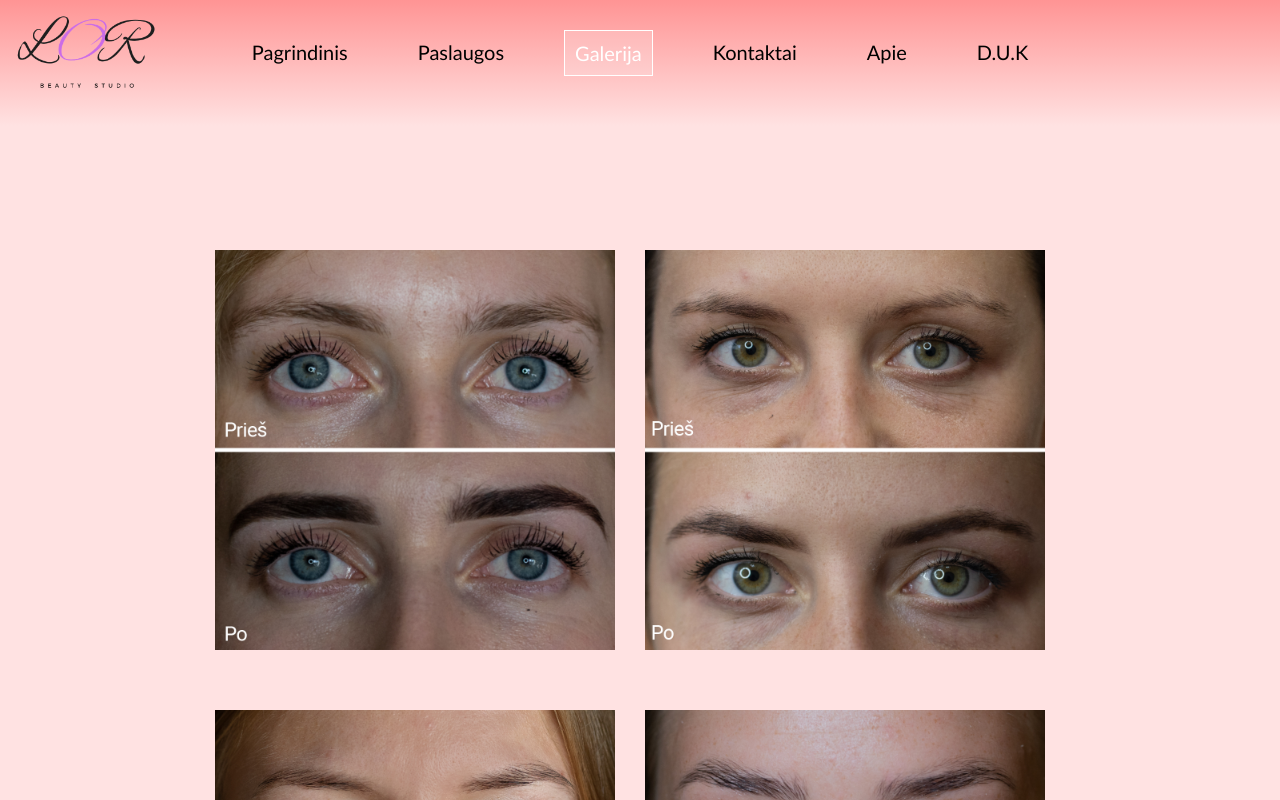
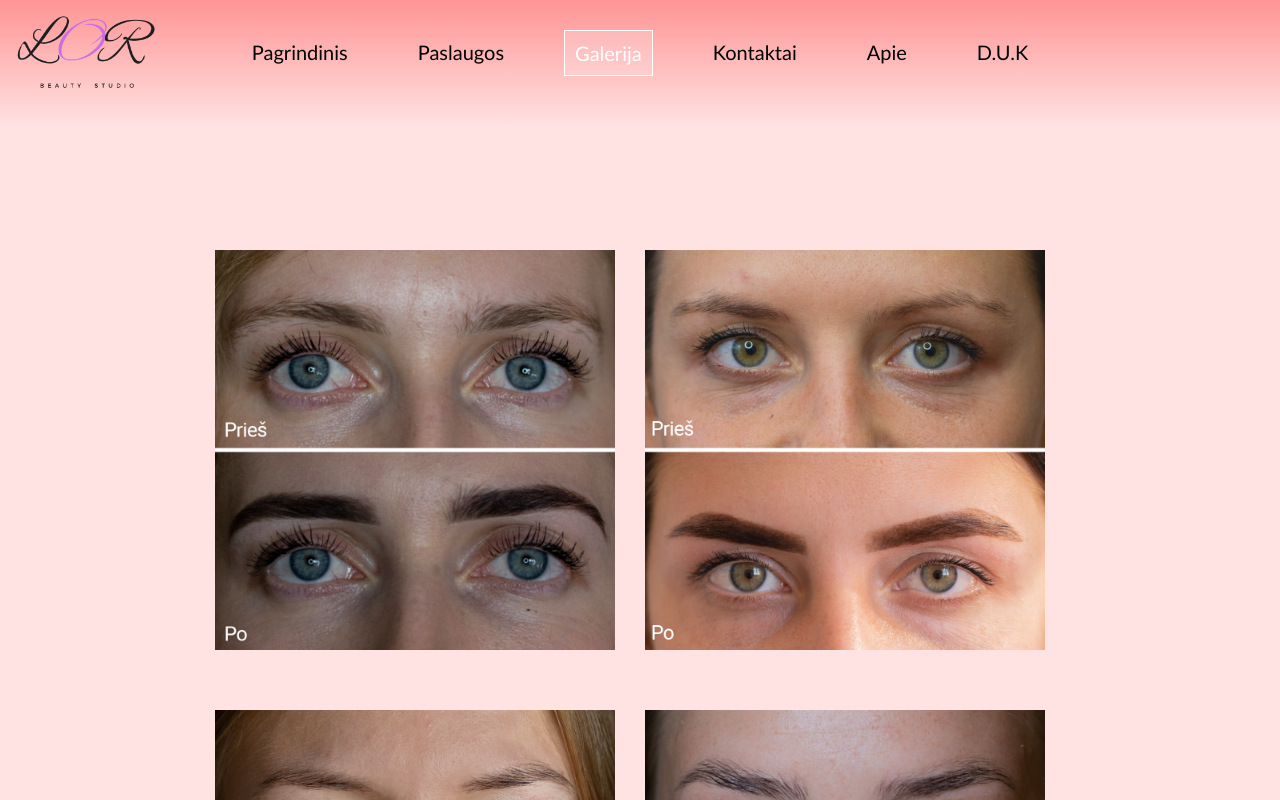
Before and after one commit to ArminasStrolys/react-projects, a React (Create React App) app in the folder eyebrow-portfolio-site/: page /gallery in a window 1280 px wide. Shown: the top 800 px of the page. Built offline with nearby package versions, Linux system fonts and the light colour scheme.

Commit message:
Added some gallery items

```diff
--- a/eyebrow-portfolio-site/src/components/gallery/Gallery.jsx
+++ b/eyebrow-portfolio-site/src/components/gallery/Gallery.jsx
@@ -4,11 +4,12 @@
 import eyes3 from '../../images/eyebrows3.jpg';
 import eyes4 from '../../images/eyebrows4.jpg';
 import eyes5 from '../../images/eyebrows5.jpg';
+import eyes6 from '../../images/eyebrows6.jpg';
 import Zoom from 'react-medium-image-zoom';
 import 'react-medium-image-zoom/dist/styles.css';
 
 const Gallery = () => {
-  const images = [eyes1, eyes2, eyes3, eyes4, eyes5];
+  const images = [eyes1, eyes2, eyes3, eyes4, eyes5, eyes6];
 
   return (
     <div>
```
Also changed, not shown: eyebrow-portfolio-site/src/images/eyebrows2.jpg, eyebrow-portfolio-site/src/images/eyebrows6.jpg (added).
